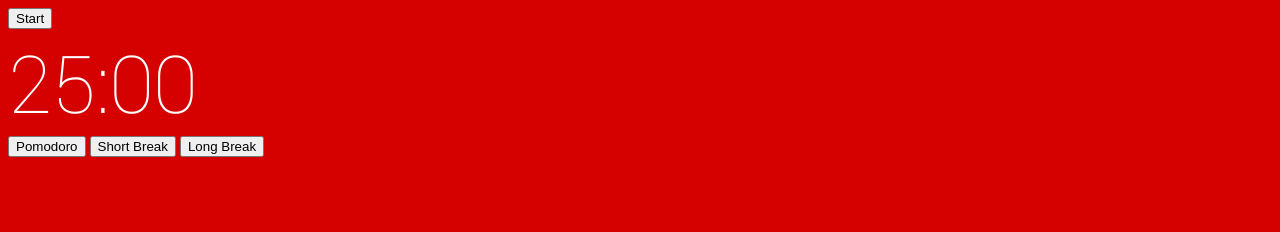
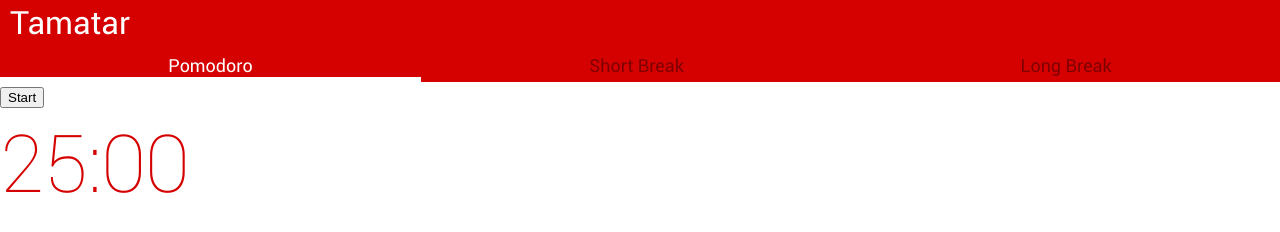
Before and after one commit to sheshbabu/Tamatar, a browser extension: page index.htm in a window 1280 px wide. Drawn offline with Linux system fonts and the light colour scheme.

Commit message:
Added material-ish UI styles

```diff
--- a/background.js
+++ b/background.js
@@ -1,8 +1,8 @@
 chrome.app.runtime.onLaunched.addListener(function() {
     chrome.app.window.create('index.htm', {
         'bounds': {
-            'width': 280,
-            'height': 170
+            'width': 400,
+            'height': 200
         }
     });
 });
--- a/index.htm
+++ b/index.htm
@@ -6,12 +6,43 @@
                 font-family: 'RobotoThin';
                 src: url('Roboto-Thin-webfont.woff');
             }
+            @font-face {
+                font-family: 'RobotoRegular';
+                src: url('Roboto-Regular-webfont.woff');
+            }
             body {
-                background-color: #D50000;
+                margin: 0;
             }
-            div {
+            div#timer {
                 font-family: RobotoThin, sans-serif;
                 font-size: 80px;
+                color: #D50000;
+            }
+            #title {
+                font-family: RobotoRegular, sans-serif;
+                font-size: 32px;
+                color: white;
+                background-color: #D50000;
+                padding-left: 10px;
+            }
+            #tabs {
+                font-family: RobotoRegular, sans-serif;
+                font-size: 18px;
+                color: white;
+                display: flex;
+                justify-content: space-around;
+                background-color: #D50000;
+                padding: 10px 0 0 0;
+                margin-bottom: 5px;
+            }
+            #tabs div {
+                flex-grow: 1;
+                text-align: center;
+                color: rgba(128, 0, 0, 255);
+            }
+
+            #tabs div.selected {
+                border-bottom: 5px solid white;
                 color: white;
             }
         </style>
@@ -19,10 +50,13 @@
         <script defer src='timer.js'></script>
     </head>
     <body>
+        <div id='title'>Tamatar</div>
+        <div id='tabs'>
+            <div id='pomodoro' class='selected'>Pomodoro</div>
+            <div id='shortBreak'>Short Break</div>
+            <div id='longBreak'>Long Break</div>
+        </div>
         <button id='startStop'>Start</button>
         <div id='timer'></div>
-        <button id='pomodoro'>Pomodoro</button>
-        <button id='shortBreak'>Short Break</button>
-        <button id='longBreak'>Long Break</button>
       </body>
 </html>
--- a/main.js
+++ b/main.js
@@ -74,15 +74,29 @@ function getTimerDurationByPane(paneName) {
 
 function showPomodoroPane() {
     currentPane = 'pomodoro';
+    removeTabSelection();
+    pomodoroEl.className = 'selected';
     setTimerDisplay('25', '00');
 }
 
 function showShortBreakPane() {
     currentPane = 'shortBreak';
+    removeTabSelection();
+    shortBreakEl.className = 'selected';
     setTimerDisplay('05', '00');
 }
 
 function showLongBreakPane() {
     currentPane = 'longBreak';
+    removeTabSelection();
+    longBreakEl.className = 'selected';
     setTimerDisplay('15', '00');
 }
+
+function removeTabSelection() {
+    var tabs = document.querySelectorAll('#tabs div');
+    tabs = Array.prototype.slice.call(tabs);
+    tabs.forEach(function(tab) {
+        tab.className = '';
+    });
+}
```
Also changed, not shown: Roboto-Regular-webfont.woff (added).
